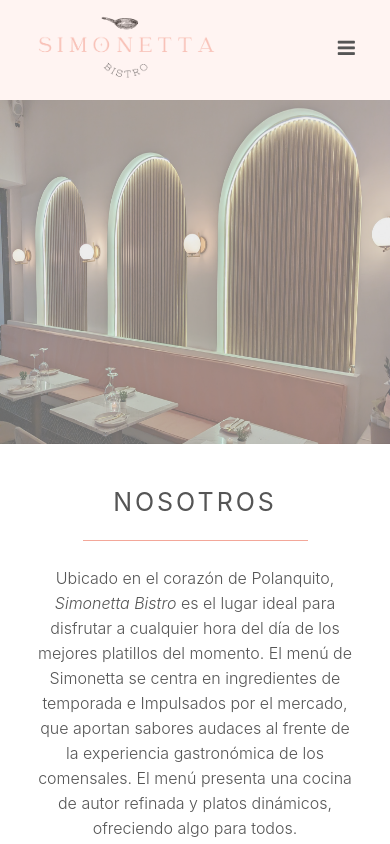
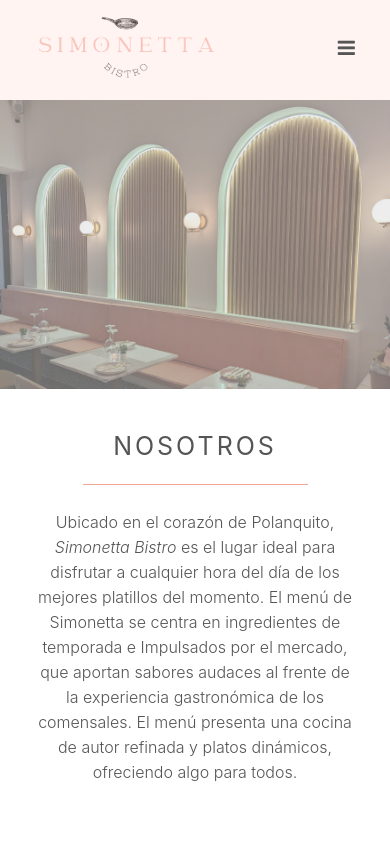
Before and after one commit to JDiegoDev/Simonetta, a React (Create React App) app in the folder client/: page /aboutus in a window 390 px wide. Built offline with nearby package versions, Linux system fonts and the light colour scheme.

Commit message:
forgot somehting

```diff
--- a/client/src/styles/AboutUs.scss
+++ b/client/src/styles/AboutUs.scss
@@ -108,7 +108,7 @@
         &__image-container {
             img {
                 width: 100%;
-                height: calc(100vh - 500px);
+                height: 100%;
             }
         }
 
```
